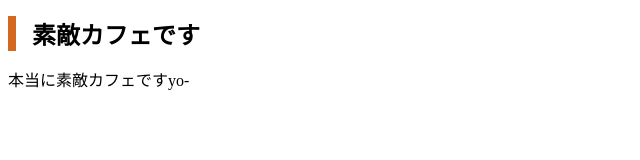
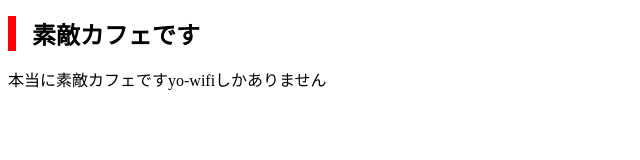
Before and after one commit to takumi44/mycaffe, a plain HTML site: page index.html in a window 1280 px wide. Shown: the whole page, without its empty margins (0-640 px from the left). Drawn offline with Linux system fonts and the light colour scheme.

Commit message:
Add files via upload

```diff
--- a/css/styles.css
+++ b/css/styles.css
@@ -1,5 +1,5 @@
 h1{
-  border-left: 8px solid chocolate;
+  border-left: 8px solid red;
   font-size: 24px;
   padding-left: 16px;
 }
--- a/index.html
+++ b/index.html
@@ -7,6 +7,6 @@
 </head>
 <body>
   <h1>素敵カフェです</h1>
-  <p>本当に素敵カフェですyo-</p>
+  <p>本当に素敵カフェですyo-wifiしかありません</p>
 </body>
 </html>
```
